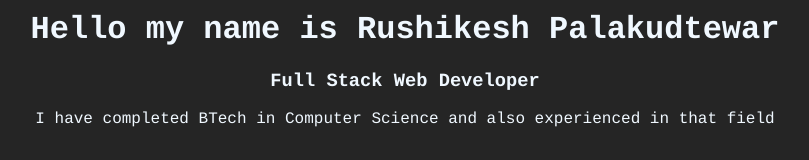
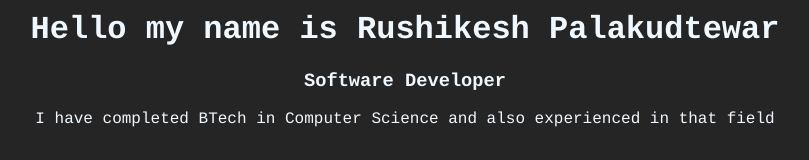
Before and after one commit to rushipalakudtewar/tigerking, a plain HTML site: page index.html in a window 1280 px wide. Shown: the part 451-611 px from the top of the page, without its empty margins (235-1044 px from the left). Drawn offline with Linux system fonts and the light colour scheme.

Commit message:
fix: message

```diff
--- a/index.html
+++ b/index.html
@@ -12,7 +12,7 @@
         <img src="https://scontent.fnag6-3.fna.fbcdn.net/v/t39.30808-6/312847732_1223950275129217_4983114987525801303_n.jpg?_nc_cat=110&ccb=1-7&_nc_sid=730e14&_nc_ohc=aGGRrLtMC-sAX_jcz2t&_nc_oc=AQlEYOSsHje0-FLQgbEV2rAAEi2S5rz4AT_CxXwj3Vyv-UJYJjoUk3wOtRGGhCaUMe3DyWqozFXskIcZL-h45Xse&_nc_ht=scontent.fnag6-3.fna&oh=00_AfD_UAOv0Hev8lJqEUgmRCvDh_LVi0yhg-MFnBYGyJTIPQ&oe=64CD01DF" alt="img" class="img-container">
         <div class="content-container">
             <h1>Hello my name is Rushikesh Palakudtewar</h1>
-            <h3>Full Stack Web Developer</h3>
+            <h3>Software Developer</h3>
             <p>I have completed BTech in Computer Science and also experienced in that field</p>
         </div>
     </div>
```
